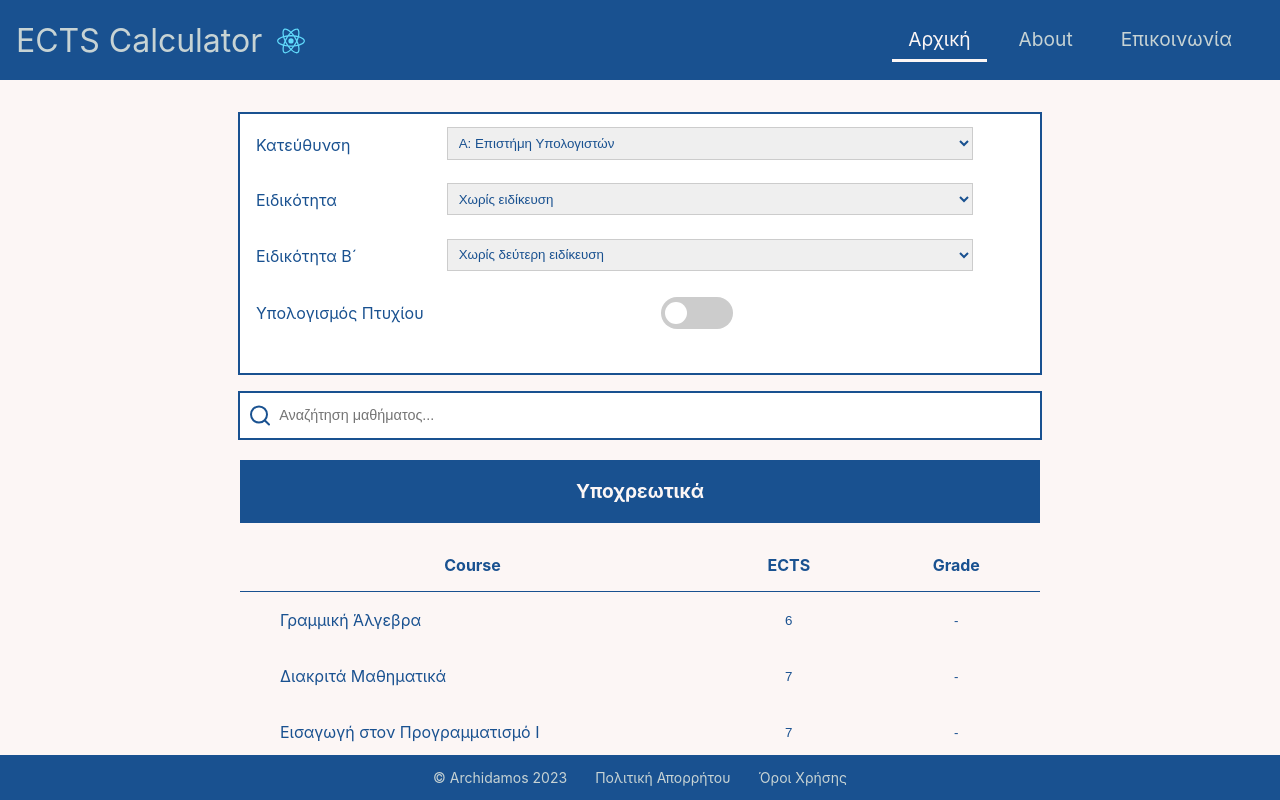
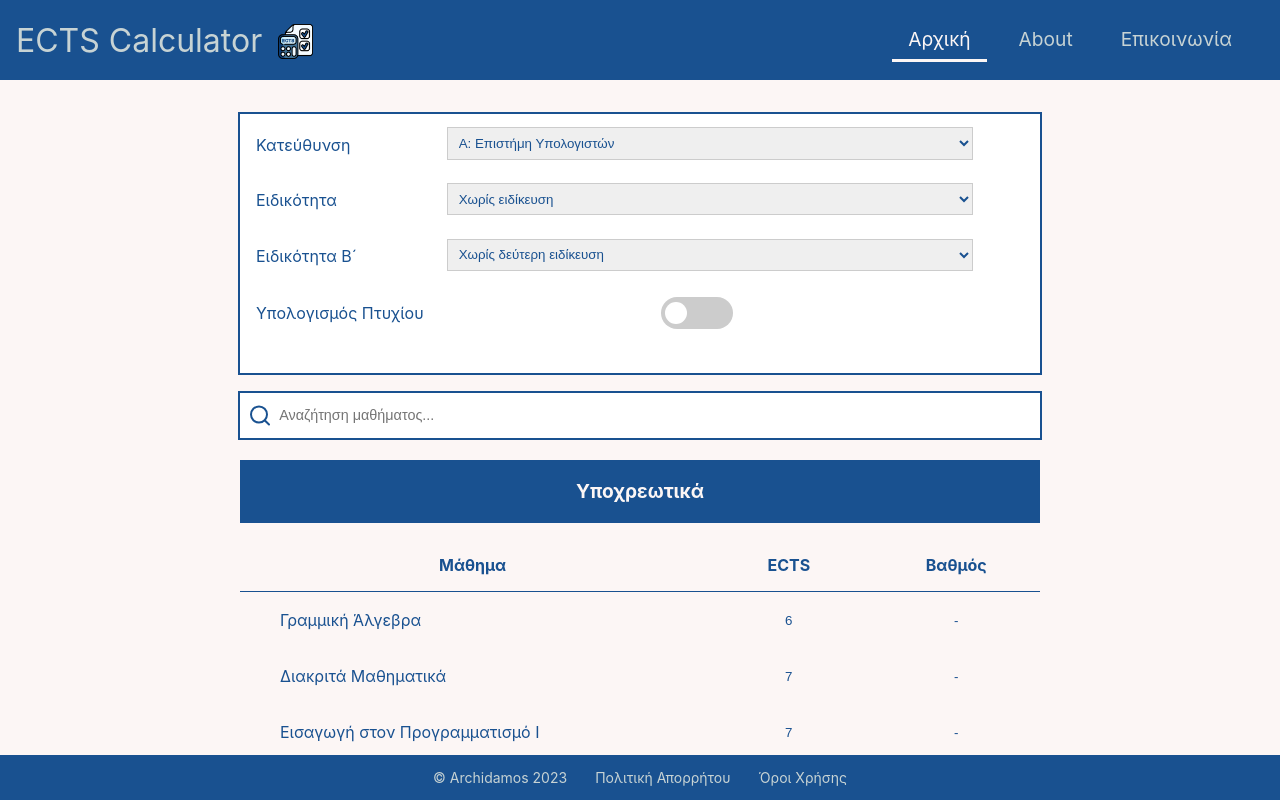
Before and after one commit to arxidamos/ECTS-Calculator, a React (Create React App) app: page / in a window 1280 px wide. Shown: the top 800 px of the page. Built offline with nearby package versions, Linux system fonts and the light colour scheme; the HTML template or start-up script is replaced by a standard one.

Commit message:
Updated website logo

```diff
--- a/src/components/Navigation/Navigation.css
+++ b/src/components/Navigation/Navigation.css
@@ -136,9 +136,9 @@
 }
 
 .logo {
-  width: 3rem;
-  margin-top: 1rem;
-  margin-left: 5px;
+  width: 2.2rem;
+  margin-top: .5em;
+  margin-left: .5em;
   /* margin: 0; */
   position: absolute;
   top: 10%;
--- a/src/components/Navigation/Navigation.js
+++ b/src/components/Navigation/Navigation.js
@@ -1,6 +1,6 @@
 import React, { useState, useRef, useEffect } from 'react';
 import { NavLink } from 'react-router-dom';
-import logo from '/home/dimos/Desktop/ectsTool/ects-tool/src/logo.svg';
+import logo from '/home/dimos/Desktop/ectsTool/ects-tool/src/calculate.png';
 import burger from '/home/dimos/Desktop/ectsTool/ects-tool/src/menu.svg';
 import x_burger from '/home/dimos/Desktop/ectsTool/ects-tool/src/x.svg';
 
--- a/src/components/Pages/MainPage.js
+++ b/src/components/Pages/MainPage.js
@@ -678,9 +678,9 @@ const MainPage = () => {
                       <th colSpan="3" className="section-label">{getLabelFromType(type)}</th>
                     </tr>
                     <tr>
-                      <th className="column-header column-header-course">Course</th>
+                      <th className="column-header column-header-course">Μάθημα</th>
                       <th className="column-header column-header-ects">ECTS</th>
-                      <th className="column-header column-header-grade">Grade</th>
+                      <th className="column-header column-header-grade">Βαθμός</th>
                     </tr>
                   </thead>
                 )}
@@ -745,7 +745,7 @@ const MainPage = () => {
                           setCourses(newCourses);
                         }} />
                       </td>
-                      <td data-label="Grade" className="grade-cell">
+                      <td data-label="Βαθμός" className="grade-cell">
                         <input
                           className="course-input"
                           type="text"
```
Also changed, not shown: src/calculate.png (added).
